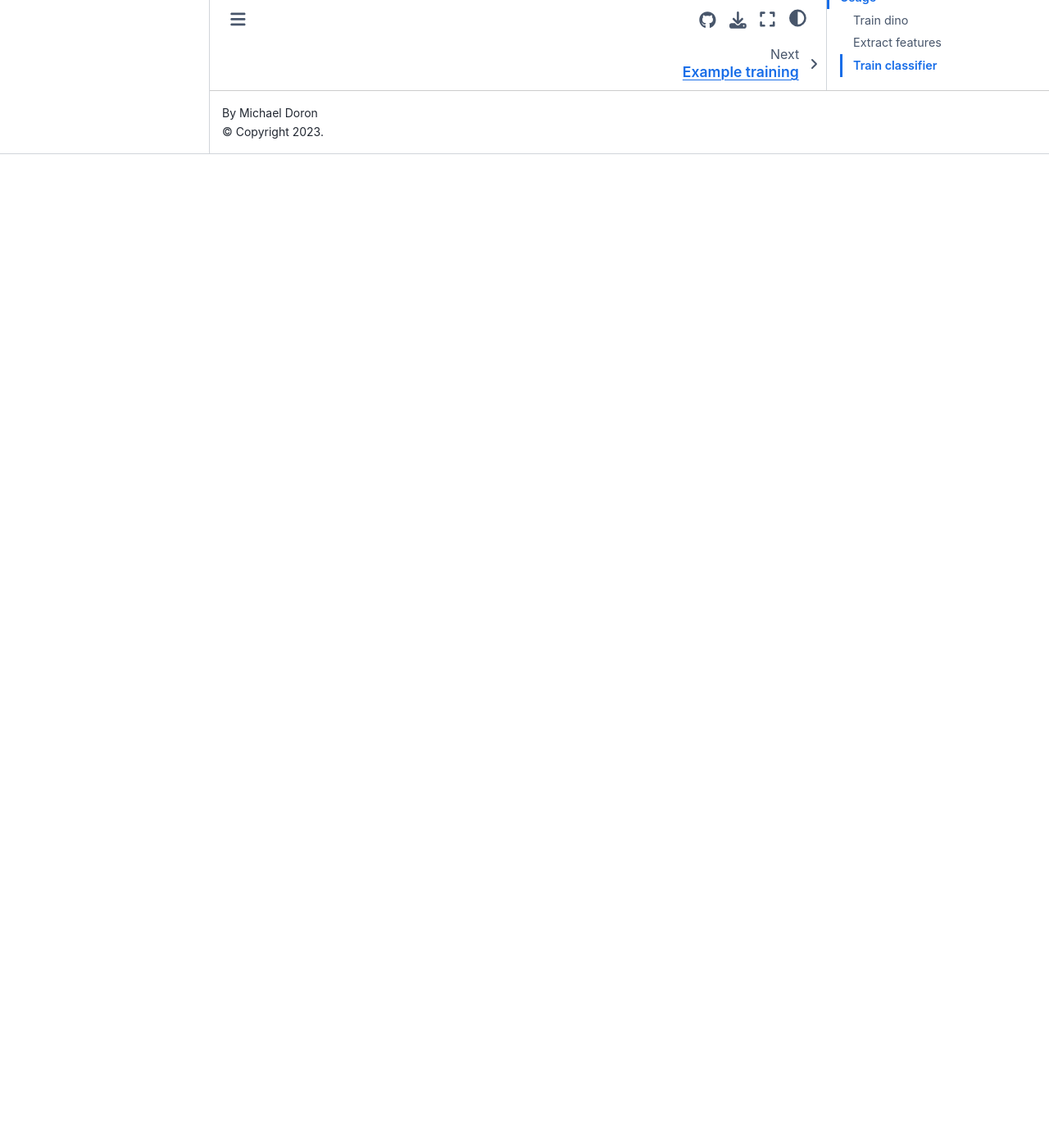
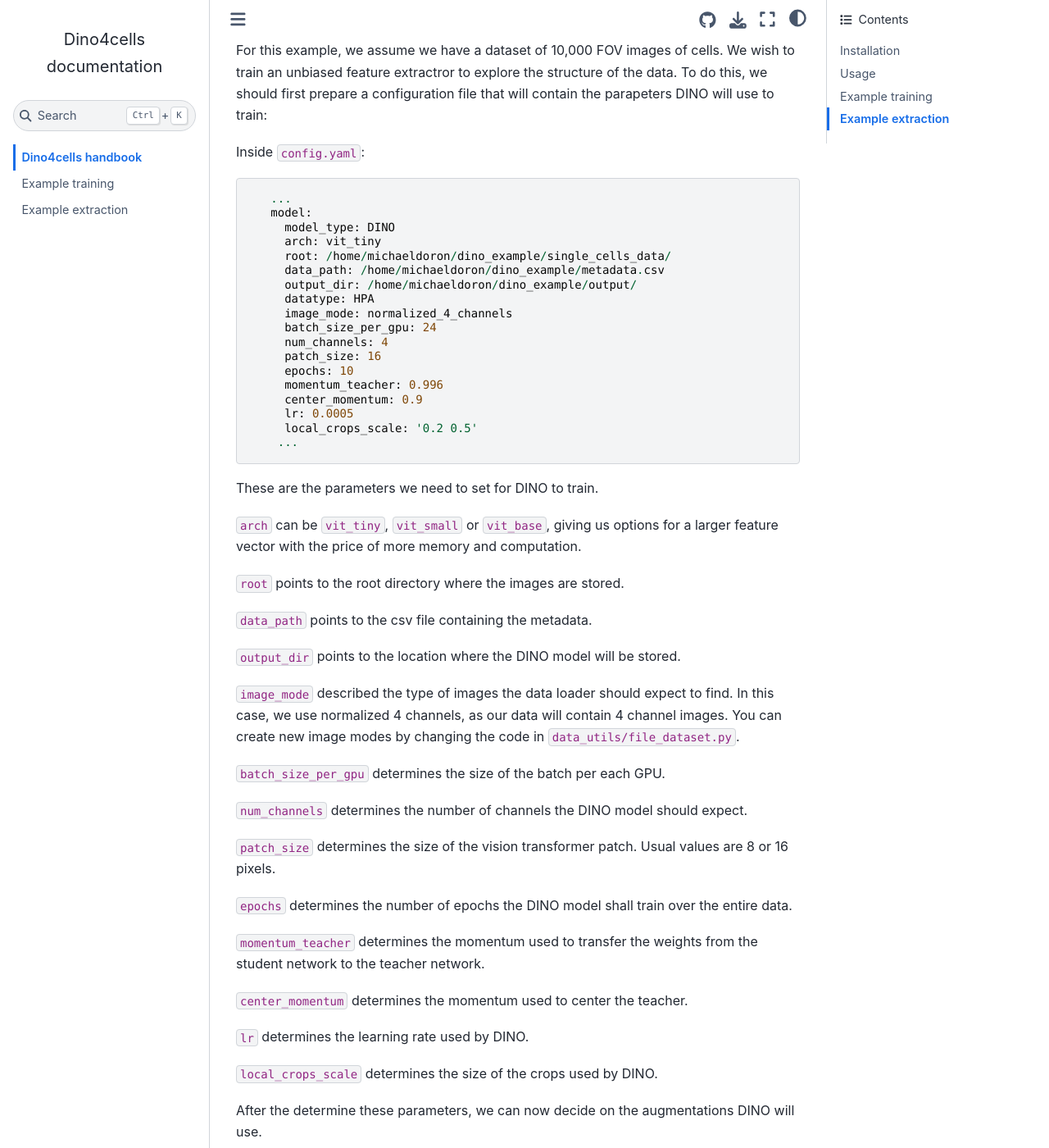
Before and after one commit to broadinstitute/DINO4Cells_code, a Jupyter Book: the page built from docs/index.md, in a window 1280 px wide and 1400 px high, scrolled down 1430 px. Shown: the whole window at 82% size. Built offline with Jupyter Book 1.0.4 settings and Sphinx 7.4.7 and the Sphinx Book theme 1.1.4, drawn with Linux system fonts in a browser that asks for light colours; before the commit the page ends 1618 px from its top, so only the background shows below that; some of the changed text lies outside the part shown.

Commit message:
Add docs

````diff
--- a/docs/index.md
+++ b/docs/index.md
@@ -35,5 +35,127 @@
 
 `CUDA_VISIBLE_DEVICES=0,1,2,3 python -m torch.distributed.launch --nproc_per_node=4 run_end_to_end.py --config config.yaml --epochs 100 --balance True --num_classes 35 --train_cell_type True --train_protein False --master_port = 1234`
 
-```{tableofcontents}
+
+## Example training
+
+For this example, we assume we have a dataset of 10,000 FOV images of cells. We wish to train an unbiased feature extractror to explore the structure of the data. To do this, we should first prepare a configuration file that will contain the parapeters DINO will use to train:
+
+Inside `config.yaml`:
+
 ```
+   ...
+   model:
+     model_type: DINO
+     arch: vit_tiny
+     root: /home/michaeldoron/dino_example/single_cells_data/
+     data_path: /home/michaeldoron/dino_example/metadata.csv
+     output_dir: /home/michaeldoron/dino_example/output/
+     datatype: HPA
+     image_mode: normalized_4_channels
+     batch_size_per_gpu: 24
+     num_channels: 4
+     patch_size: 16
+     epochs: 10
+     momentum_teacher: 0.996
+     center_momentum: 0.9
+     lr: 0.0005
+     local_crops_scale: '0.2 0.5'
+    ...
+```
+
+These are the parameters we need to set for DINO to train.
+
+`arch` can be `vit_tiny`, `vit_small` or `vit_base`, giving us options for a larger feature vector with the price of more memory and computation.
+
+`root` points to the root directory where the images are stored.
+
+`data_path` points to the csv file containing the metadata.
+
+`output_dir` points to the location where the DINO model will be stored.
+
+`image_mode` described the type of images the data loader should expect to find. In this case, we use normalized 4 channels, as our data will contain 4 channel images. You can create new image modes by changing the code in `data_utils/file_dataset.py`.
+
+`batch_size_per_gpu` determines the size of the batch per each GPU.
+
+`num_channels` determines the number of channels the DINO model should expect.
+
+`patch_size` determines the size of the vision transformer patch. Usual values are 8 or 16 pixels.
+
+`epochs` determines the number of epochs the DINO model shall train over the entire data.
+
+`momentum_teacher` determines the momentum used to transfer the weights from the student network to the teacher network.
+
+`center_momentum` determines the momentum used to center the teacher.
+
+`lr` determines the learning rate used by DINO.
+
+`local_crops_scale` determines the size of the crops used by DINO.
+
+
+After the determine these parameters, we can now decide on the augmentations DINO will use.
+
+As written in the paper, DINO relies on a selection of augmentations that transform the images in ways DINO learns to be invariant to in its feature extraction. Thus, to train DINO well, one should choose augmentations that do not alter the important information found inside the images. These augmentations can be altered in these sections of the DINO `config.yaml` file: `flip_and_color_jitter_transforms`, `normalization`, `global_transfo1`, `global_aug1`, `testing_transfo`, `global_transfo2`, `local_transfo`, `local_aug`.
+
+Each section is active at the different time, in the global views, local views, or normalization. Inside each section there is a list of augmentations, each with a boolean flag signifying whether it is active or not in the training process, as well as possible additional augmentation parameters.
+
+For example:
+
+```
+ global_transfo1:
+   Warp_cell:
+    - True
+    - # no params
+   Single_cell_centered:
+    - False
+    - # no params
+   remove_channel:
+    - True
+    - {p: 0.2}
+```
+
+means that the global views has the Warp_cell augmentation active, the single_cell_centering augmentation not active, and the remove_channel augmentation active, with a probability of 20% activation.
+
+After the config file is set, we can train our DINO model on the data by running `python run_dino.py --config config.yaml --gpus 0,1`, where the `--gpus` argument determines which GPUs are used in training.
+
+
+## Example extraction
+
+After we trained DINO of the images, we can now use it to extract features.
+
+For this, we will again look at the `config.yaml` file, this time at the `embeddings` section.
+
+Inside `config.yaml`:
+
+```
+...
+ embedding:
+   pretrained_weights: /scr/mdoron/DINO4Cells_code/output/checkpoint.pth
+   output_path: /scr/mdoron/DINO4Cells_code/output/features.pth
+   df_path: /scr/mdoron/DINO4Cells_code/cellpainting_data/sc-metadata.csv
+   image_size: 224
+   num_workers: 0
+   embedding_has_labels: True
+   target_labels: False
+...
+```
+
+These are the parameters we need to set for DINO to extract features.
+
+`pretrained_weights` points to the checkpoint of the trained DINO model
+
+`output_path` points to the location where the DINO features will be saved
+
+`df_path` points to the csv file containing the metadata of the data to be extracted
+
+`image_size` determines the size of the images DINO expects to find
+
+`num_workers` determines how many workers will be used in extracting the features
+
+`embedding_has_labels` determines whether the metadata has labels to be saved along with the features
+
+`target_labels` False
+
+
+Finally, run this command to extract the features:
+
+`python run_get_features.py --config config.yaml`
````
Also changed, not shown: docs/logo.png (deleted).
